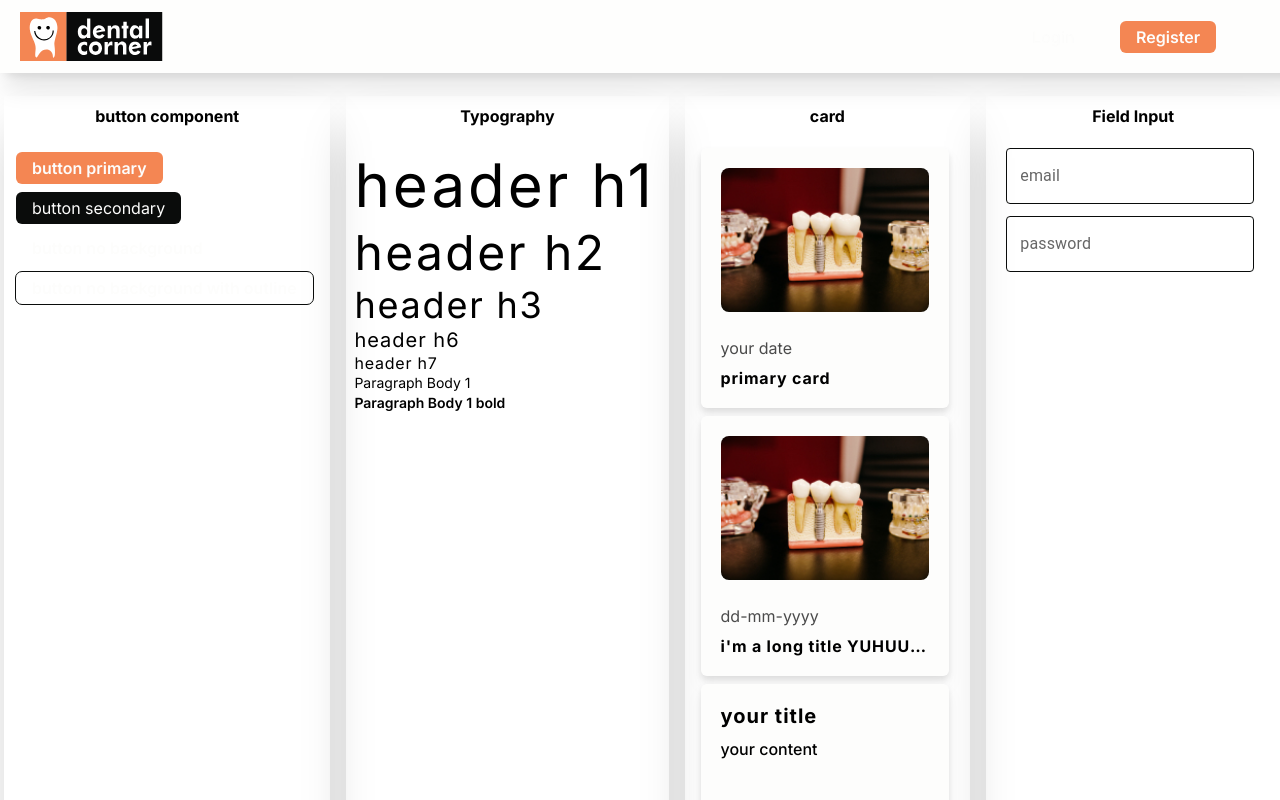
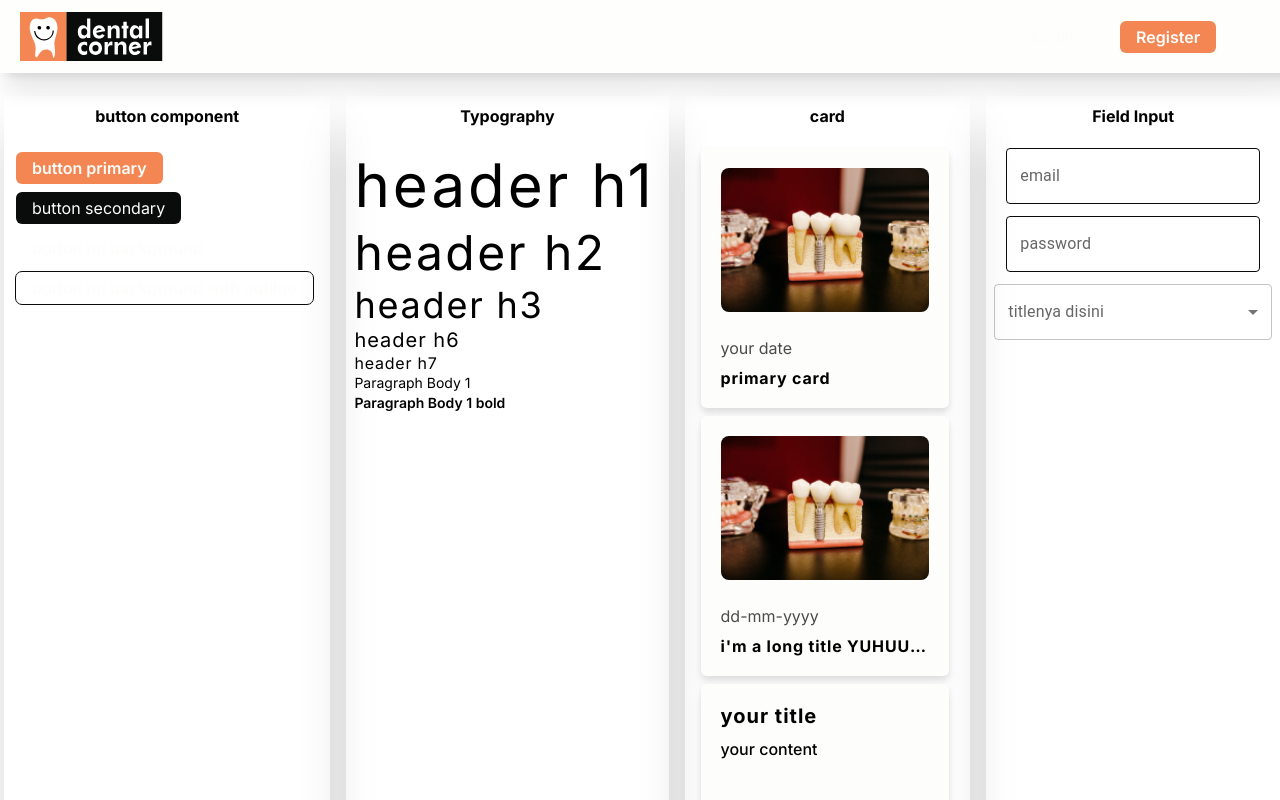
Before and after one commit to alirafli/dental-corner-v2, a React (Vite) app: page /components in a window 1280 px wide. Shown: the top 800 px of the page. Built offline with nearby package versions, Linux system fonts and the light colour scheme.

Commit message:
ali [ADD] select component

```diff
--- a/src/components/Input/index.jsx
+++ b/src/components/Input/index.jsx
@@ -1,11 +1,6 @@
 import React from "react";
 import { styled } from "@mui/material/styles";
 import TextField from "@mui/material/TextField";
-import InputAdornment from "@mui/material/InputAdornment";
-import Email from "@mui/icons-material/EmailOutlined";
-import Lock from "@mui/icons-material/LockOutlined";
-import Human from "@mui/icons-material/AccountCircleOutlined";
-import Calendar from "@mui/icons-material/CalendarToday";
 
 const CssTextField = styled(TextField)({
   "& label.Mui-focused": {
@@ -37,6 +32,7 @@ const Input = ({
   return (
     <div className="m-3">
       <CssTextField
+        fullWidth
         label={children}
         type={type}
         placeholder={placeholder}
--- /dev/null
+++ b/src/components/InputSelect/index.jsx
@@ -0,0 +1,32 @@
+import * as React from "react";
+import Box from "@mui/material/Box";
+import InputLabel from "@mui/material/InputLabel";
+import MenuItem from "@mui/material/MenuItem";
+import FormControl from "@mui/material/FormControl";
+import Select from "@mui/material/Select";
+
+export default function InputSelect({
+  title = "your title",
+  data = [
+    { value: 10, input: "Dummy1" },
+    { value: 20, input: "Dummy2" },
+    { value: 30, input: "Dummy3" },
+  ],
+}) {
+  return (
+    <Box >
+      <FormControl fullWidth>
+        <InputLabel id="demo-simple-select-label">{title}</InputLabel>
+        <Select
+          labelId="demo-simple-select-label"
+          id="demo-simple-select"
+          label={title}
+        >
+          {data.map((data, i) => (
+            <MenuItem key={i} value={data.value}>{data.input}</MenuItem>
+          ))}
+        </Select>
+      </FormControl>
+    </Box>
+  );
+}
--- a/src/components/index.jsx
+++ b/src/components/index.jsx
@@ -4,6 +4,7 @@ import { PrimaryCard, SecondaryCard } from "./Card";
 import Input from "./Input";
 import Navbar from "./Navbar";
 import Footer from "./footer";
+import InputSelect from "./InputSelect";
 
 export {
   Button,
@@ -14,4 +15,5 @@ export {
   Input,
   Footer,
   Navbar,
+  InputSelect,
 };
--- a/src/test/Component.jsx
+++ b/src/test/Component.jsx
@@ -6,8 +6,7 @@ import {
   PrimaryCard,
   SecondaryCard,
   Input,
-  Footer,
-  Navbar,
+  InputSelect,
 } from "../components";
 
 const Component = () => {
@@ -57,6 +56,13 @@ const Component = () => {
           <Input type="password" icon="human">
             password
           </Input>
+          <InputSelect
+            title="titlenya disini"
+            data={[
+              { value: "test data", input: "ini data test" },
+              { value: "test data", input: "ini data test" },
+            ]}
+          />
         </div>
       </div>
     </div>
```
